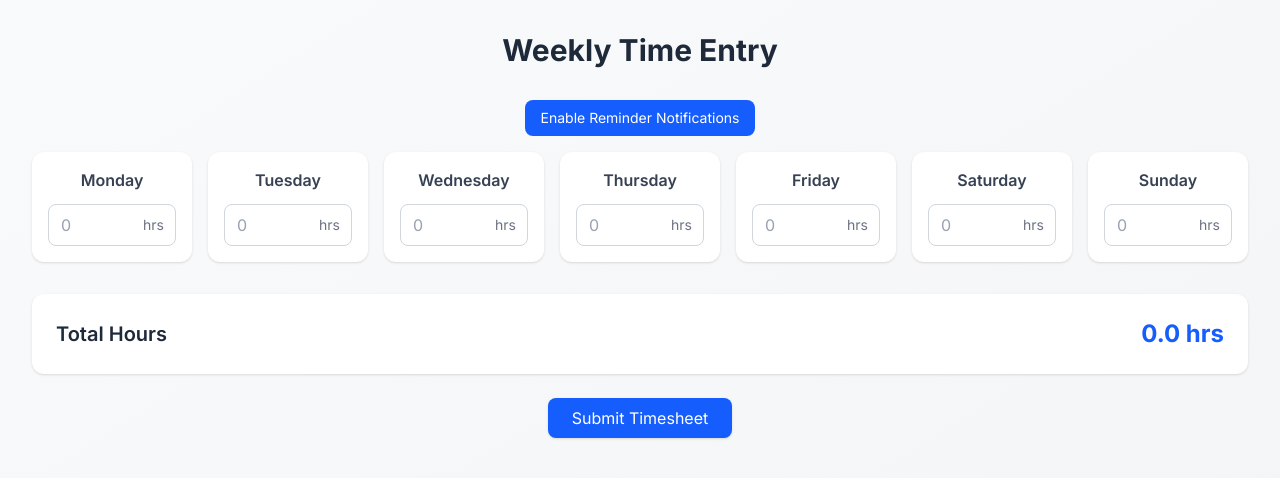
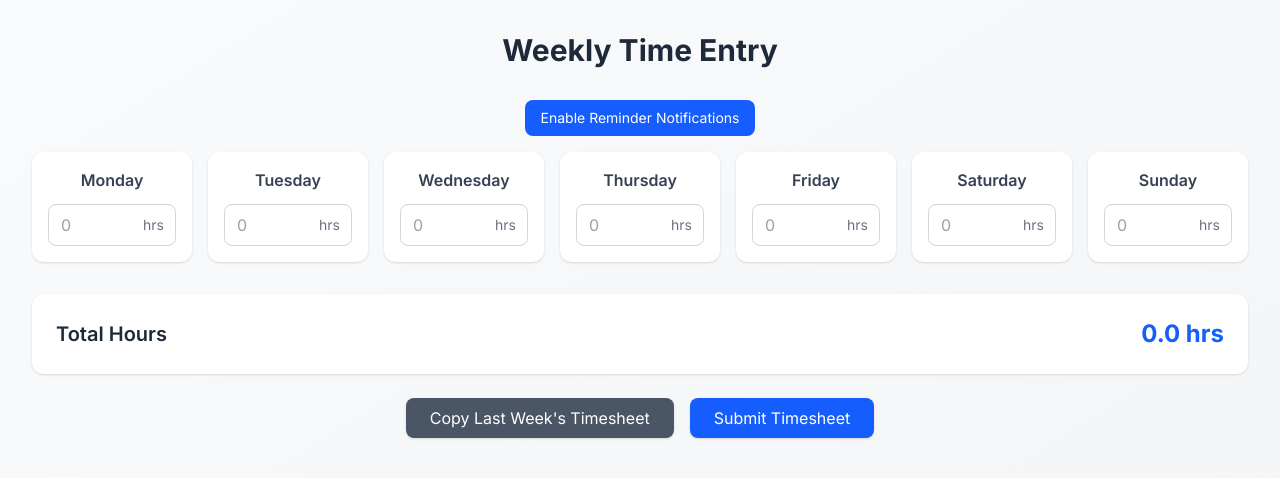
Before and after one commit to Richie97/thyme, a Next.js app: page / in a window 1280 px wide. Shown: the top 478 px of the page. Built offline with nearby package versions, Linux system fonts and the light colour scheme.

Commit message:
Add copy last week

```diff
--- a/src/app/page.tsx
+++ b/src/app/page.tsx
@@ -46,6 +46,15 @@ const getRandomManagerMessage = () => {
   return MANAGER_MESSAGES[randomIndex];
 };
 
+const generateRandomHours = () => {
+  return DAYS.reduce((acc, day) => {
+    // Generate random number between 6 and 16 with 0.5 step
+    const randomHours = Math.floor(Math.random() * 21) / 2 + 6; // This gives us numbers from 6 to 16 in 0.5 steps
+    acc[day] = randomHours.toString();
+    return acc;
+  }, {} as { [key: string]: string });
+};
+
 export default function Home() {
   const [hours, setHours] = useState<{ [key: string]: string }>({});
   const [notifications, setNotifications] = useState<{
@@ -72,7 +81,7 @@ export default function Home() {
           body: getRandomManagerMessage(),
           icon: "/favicon.ico",
         });
-      }, 5 * 60 * 1000); // 5 minutes
+      }, 20 * 60 * 1000); // 20 minutes
     }
 
     return () => {
@@ -122,6 +131,13 @@ export default function Home() {
     setNotifications({});
     setShowThankYou(true);
     setTimeout(() => setShowThankYou(false), 3000);
+  };
+
+  const handleCopyLastWeek = () => {
+    const randomHours = generateRandomHours();
+    setHours(randomHours);
+    // Clear any existing notifications
+    setNotifications({});
   };
 
   return (
@@ -203,7 +219,13 @@ export default function Home() {
           </div>
         </div>
 
-        <div className="mt-6 flex justify-center">
+        <div className="mt-6 flex justify-center gap-4">
+          <button
+            onClick={handleCopyLastWeek}
+            className="bg-gray-600 text-white px-6 py-2 rounded-lg hover:bg-gray-700 transition-colors duration-200 shadow-sm hover:shadow-md"
+          >
+            Copy Last Week's Timesheet
+          </button>
           <button
             onClick={handleSubmit}
             className="bg-blue-600 text-white px-6 py-2 rounded-lg hover:bg-blue-700 transition-colors duration-200 shadow-sm hover:shadow-md"
@@ -214,7 +236,7 @@ export default function Home() {
 
         {showThankYou && (
           <div className="fixed bottom-8 left-1/2 -translate-x-1/2 bg-green-500 text-white px-6 py-3 rounded-lg shadow-lg animate-fade-in">
-            Thanks for coming in today! See you next Thyme! 👋
+            Thanks for coming in today! See you tomorrow! 👋
           </div>
         )}
       </div>
```
